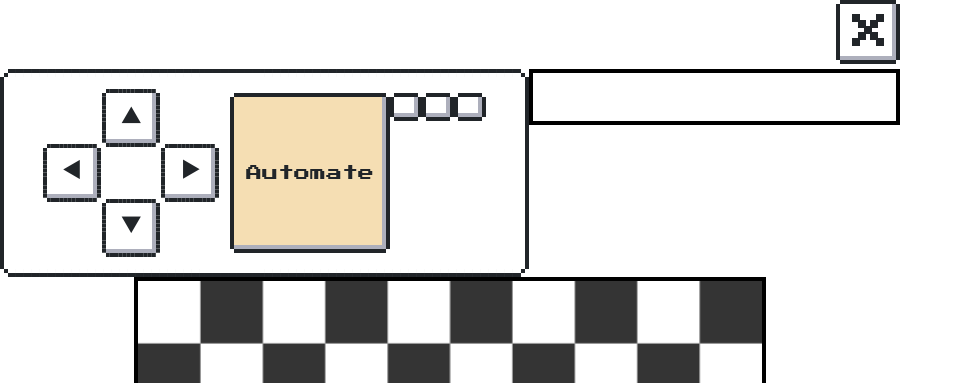
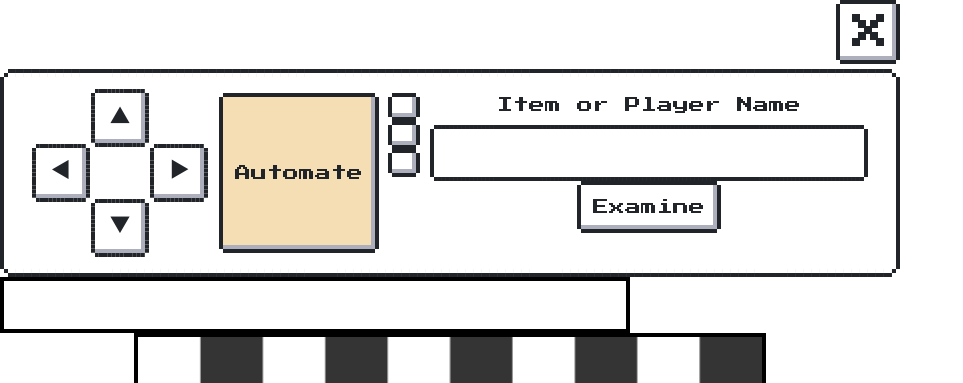
Before and after one commit to cspt3-bw2-team6/Front-End, a React (Create React App) app: page /game in a window 1280 px wide. Shown: the top 383 px of the page, without its empty margins (0-963 px from the left). Built offline with nearby package versions, Linux system fonts and the light colour scheme; no server answers.

Commit message:
Finish examine function

```diff
--- /dev/null
+++ b/src/components/Game/Controls/TextInput/index.js
@@ -0,0 +1,22 @@
+import React, { useState } from "react";
+import "nes.css/css/nes.min.css";
+
+function TextInput(props) {
+  const [text, setText] = useState("");
+
+  return (
+    <div className="text-action wrapper">
+      <label htmlFor="name_field">Item or Player Name</label>
+      <input
+        type="text"
+        id="name_field"
+        className="nes-input"
+        value={text}
+        onChange={e => setText(e.target.value)}
+      />
+      <button className="nes-btn" onClick={() => props.examine(text)} >Examine</button>
+    </div>
+  );
+}
+
+export default TextInput;
--- a/src/components/Game/Controls/index.jsx
+++ b/src/components/Game/Controls/index.jsx
@@ -1,5 +1,6 @@
 import React from "react";
 import Button from "./Button";
+import TextInput from "./TextInput"
 import "nes.css/css/nes.min.css";
 import "./Controls.css";
 
@@ -22,6 +23,7 @@ function Controls(props) {
     <button type="button" onClick={props.dropit} className="nes-btn" />
     <button type="button" className="nes-btn" onClick={props.examine} />
     </div>
+    <TextInput examine={props.examine} />
     </div>
   );
 }
--- a/src/components/Game/Game.css
+++ b/src/components/Game/Game.css
@@ -3,9 +3,9 @@
     width: 100%
 }
 .player-panel {
-    display: flex;
+    /* display: flex;
     justify-content: space-around;
-    width: 100%;
+    width: 100%; */
 }
 
 .textbox-wrapper {
--- a/src/components/Game/RoomInfo/index.js
+++ b/src/components/Game/RoomInfo/index.js
@@ -1,16 +1,23 @@
-import React from 'react';
+import React from "react";
 import "nes.css/css/nes.min.css";
 
 function RoomInfo(props) {
-    return(
+  return (
     <div className="room-info-wrapper">
       <div className="nes-container is-rounded is-dark">
+        {!!props.messages.length && (
+          <ul className="nes-list">
+            {props.messages.map((message, index) => (
+              <li key={index}>{message}</li>
+            ))}
+          </ul>
+        )}
         <p>Cooldown: {props.cooldown}</p>
         <p>Exits: {props.exits.join(" ,")}</p>
-
+        {!!props.items.length && <p>Items: {props.items.join(",")}</p>}
       </div>
     </div>
-    )
+  );
 }
 
 export default RoomInfo;
--- a/src/components/Game/index.js
+++ b/src/components/Game/index.js
@@ -103,7 +103,8 @@ export default class Game extends Component {
       .axiosHeaders()
       .post("/api/adv/examine", {name: `${subject}`})
       .then(res => {
-        console.log(res)
+        console.log("examine response",res.data)
+        this.refresh(res.data)
       })
       .catch(err => {
         console.log(err)
```
Lines whose indentation alone changed are shown as unchanged.
